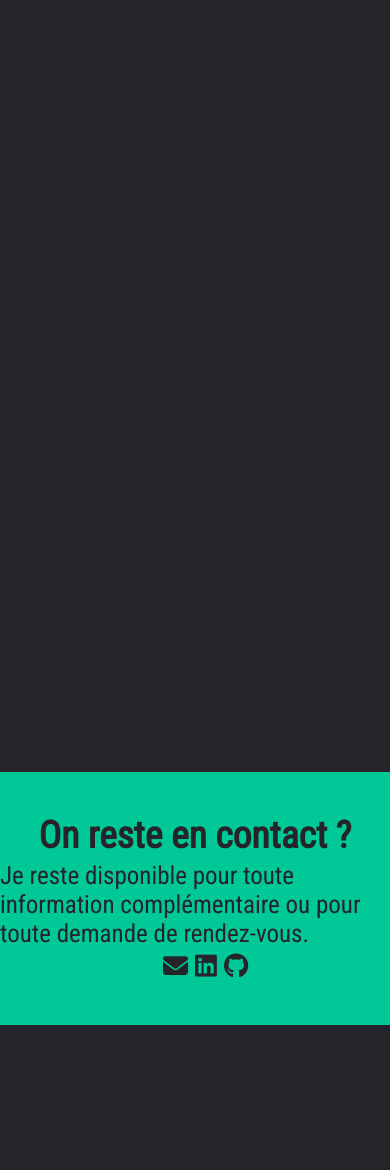
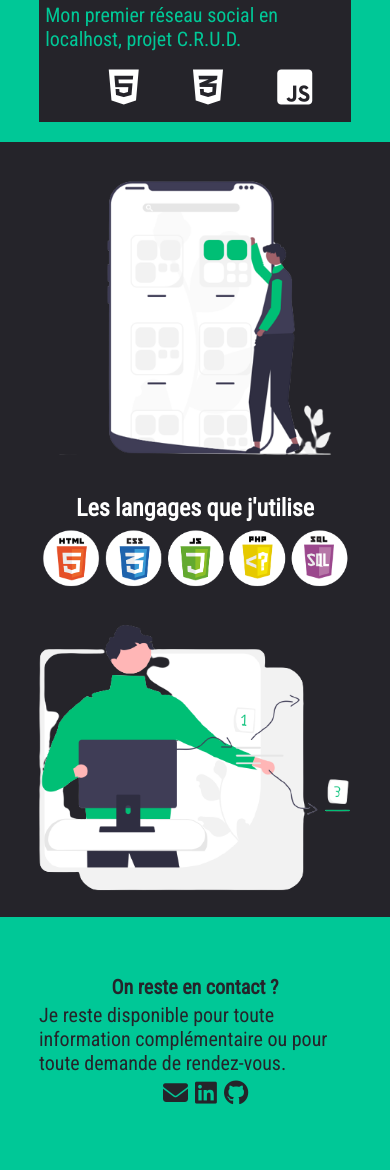
Before and after one commit to brayancapet/portfolio, a PHP site: page / in a window 390 px wide; the page is wider, and only the part inside the window is pictured. Shown: the part 2604-3774 px from the top of that part. Before the commit the page ends 3629 px from the top of that part, so only its background shows below. Run offline with PHP 8.4, Linux system fonts and the light colour scheme; some libraries are stand-ins or nearby versions.

Commit message:
mobile responsive

```diff
--- a/index.html
+++ b/index.html
@@ -109,7 +109,7 @@
     </section>
 
     <section class="skills-section">
-      <div class="skill skill-left">
+      <div class="skill skill-left skill-side">
         <img
           src="./images/undraw_Mobile_interface_re_1vv9-removebg-preview.png"
           alt=""
@@ -119,7 +119,7 @@
         <h2>Les langages que j'utilise</h2>
         <img src="./images/stack.png" alt="" />
       </div>
-      <div class="skill skill-right">
+      <div class="skill skill-right skill-side">
         <img
           src="./images/undraw_Dev_productivity_re_fylf-removebg-preview.png"
           alt=""
@@ -127,7 +127,7 @@
       </div>
     </section>
 
-    <section class="contact-section skill-right">
+    <section class="contact-section">
       <h2 class="hover-underline-animation-two">On reste en contact ?</h2>
       <p>
         Je reste disponible pour toute information complémentaire ou pour toute
--- a/style.css
+++ b/style.css
@@ -193,34 +223,100 @@ section {
   transition: all 0.5s ease-in-out;
 }
 
-/* Animation pour faire apparaitre mes projets */
-.projets-animation {
-  animation: appear-from-top 1s ease-out forwards;
-}
+@media (max-width: 950px) {
+  .projets-section {
+    width: 100vw;
+    height: fit-content;
+  }
+  .projets-header {
+    font-size: 12px;
+  }
 
-@keyframes appear-from-top {
-  from {
-    opacity: 0;
-    transform: translateY(-100px);
+  .card-container {
+    display: flex;
+    flex-direction: column;
+    justify-content: center;
+    align-items: center;
   }
-  to {
-    opacity: 1;
-    transform: translateY(0px);
+  .card {
+    width: 80%;
+    margin: 5%;
+  }
+
+  .card-stack {
+    margin: 5%;
   }
 }
 /* /////////////////////////////////// */
-
 .skills-section {
+  display: flex;
+  justify-content: center;
+  align-items: center;
 }
 
+.skill {
+  width: 30%;
+  height: 100%;
+  opacity: 0;
+  display: flex;
+  flex-direction: column;
+  justify-content: center;
+  align-items: center;
+  transition: all 0.5s ease-in-out;
+}
+
+.skill img {
+  width: 100%;
+  height: auto;
+}
+
+.skill-left {
+  transform: translateX(-100px);
+}
+
+.skill-center {
+  transform: translateY(-100px);
+}
+
+.skill-right {
+  transform: translateX(100px);
+}
+
+.left-effect {
+  opacity: 1;
+  transform: translateX(0);
+}
+
+.up-effect {
+  opacity: 1;
+  transform: translateY(0);
+}
+
+@media (max-width: 500px) {
+  .skills-section {
+    width: 100vw;
+    height: fit-content;
+    display: flex;
+    flex-direction: column;
+    justify-content: center;
+    align-items: center;
+  }
+  .skill {
+    width: 100%;
+    height: fit-content;
+  }
+  .skill-center {
+    width: 80%;
+  }
+}
 /* /////////////////////////////////////// */
 /* Contact section en bas de mon site */
 .contact-section {
   background-color: #00c897;
   height: 30vh;
   color: #25242a;
+  display: flex;
   flex-direction: column;
-  display: flex;
   justify-content: center;
   align-items: center;
   font-size: 25px;
@@ -236,6 +332,9 @@ section {
 }
 .contact-section ul li {
   margin: 5%;
+}
+.contact-section p {
+  width: 80%;
 }
 
 /* underline hover effect animation */
@@ -266,66 +365,11 @@ ul li a i {
   color: #25242a;
 }
 
-.skills-section {
-  display: flex;
-}
-
-.skill {
-  width: 33.3%;
-  height: 100%;
-  opacity: 0;
-  display: flex;
-  flex-direction: column;
-  justify-content: center;
-  align-items: center;
-}
-
-.skill img {
-  width: 100%;
-  height: auto;
-}
-
-.skill-effect-left {
-  animation: skill-animation-left 1.5s ease-in-out forwards;
-}
-
-@keyframes skill-animation-left {
-  from {
-    opacity: 0;
-    transform: translateX(-500px);
+@media (max-width: 500px) {
+  .contact-section h2 {
+    font-size: 20px;
   }
-  to {
-    opacity: 1;
-    transform: translateX(0px);
+  .contact-section p {
+    font-size: 20px;
   }
 }
-
-.skill-effect-right {
-  animation: skill-animation-right 1.5s ease-in-out forwards;
-}
-
-@keyframes skill-animation-right {
-  from {
-    opacity: 0;
-    transform: translateX(500px);
-  }
-  to {
-    opacity: 1;
-    transform: translateX(0px);
-  }
-}
-
-.skill-effect-center {
-  animation: skill-animation-center 1.5s ease-in-out forwards;
-}
-
-@keyframes skill-animation-center {
-  from {
-    opacity: 0;
-    transform: translateY(-500px);
-  }
-  to {
-    opacity: 1;
-    transform: translateY(0px);
-  }
-}
```
Also changed, not shown: other parts of style.css (+67 -37 lines), script.js (+58 -17 lines).
